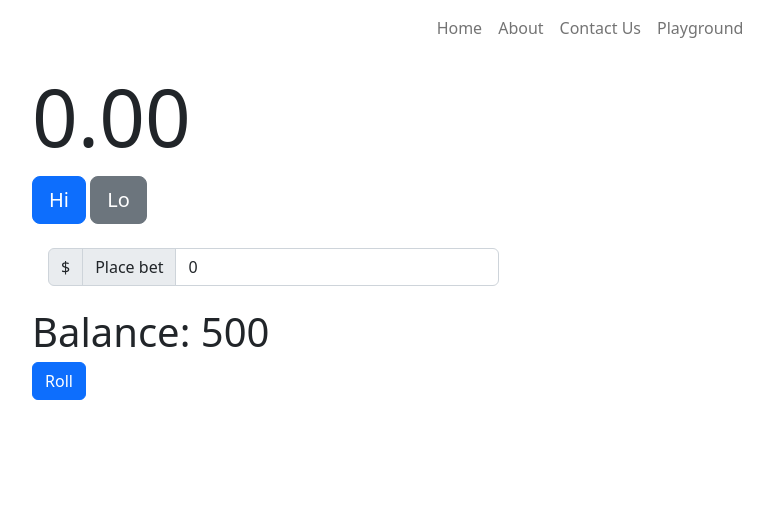
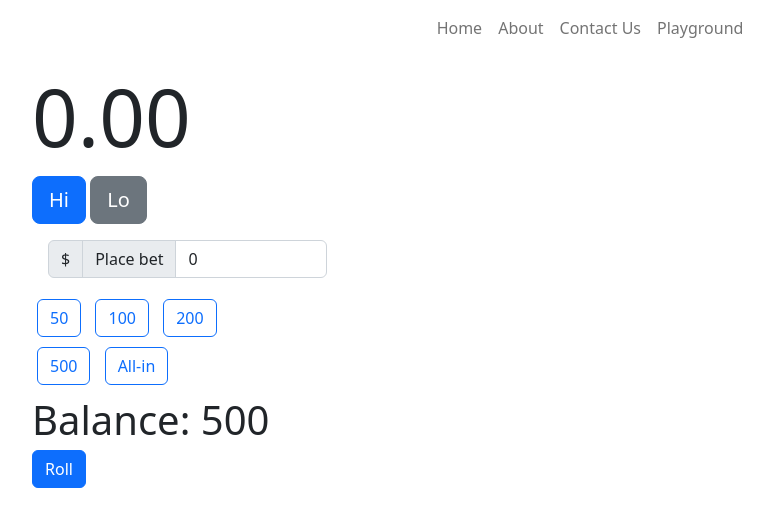
Before and after one commit to jaredkristopher/myportfolio, a React (Create React App) app: page /playground in a window 1280 px wide. Shown: the top 526 px of the page, without its empty margins (50-823 px from the left). Built offline with nearby package versions, Linux system fonts and the light colour scheme.

Commit message:
Updated Playground

```diff
--- a/src/Components/Playground/index.js
+++ b/src/Components/Playground/index.js
@@ -66,14 +66,28 @@ class Playground extends React.Component {
   updateInputValue(event) {
     const val = event.target.value;
     // ...
+    console.log(val.replace(/[|&;$%@"<>()+,]/g, ""));
     this.setState({
-      inputValue: val,
+      inputValue: val.replace(/\D/g, "", ""),
     });
+  }
+
+  handleInput(e) {
+    console.log(e.target.value);
+    this.state.inputValue = e.target.value;
+    this.setState({});
   }
 
   render() {
     return (
-      <div style={{  display: "flex"  ,width: "100%", justifyContent: "center" , alignContent:"center"}}>
+      <div
+        style={{
+          display: "flex",
+          width: "100%",
+          justifyContent: "center",
+          alignContent: "center",
+        }}
+      >
         <Container>
           <div style={{ fontSize: "10vh" }}>
             {this.state.random.toFixed(2) + " " + this.state.text}
@@ -94,8 +108,8 @@ class Playground extends React.Component {
               Lo
             </Button>
           </div>
-          <Row>
-            <Col xs={5}>
+          <Col>
+            <Col xs={3}>
               <InputGroup className="m-3">
                 <InputGroup.Text>$</InputGroup.Text>
                 <InputGroup.Text>Place bet</InputGroup.Text>
@@ -106,10 +120,58 @@ class Playground extends React.Component {
                 />
               </InputGroup>
             </Col>
+            <Col xs={7}>
+              <Col>
+                <Col>
+                  <Button
+                    style={{ margin: "5px" }}
+                    variant="outline-primary"
+                    value="50"
+                    onClick={(e) => this.handleInput(e, "value")}
+                  >
+                    50
+                  </Button>{" "}
+                  <Button
+                    style={{ margin: "5px" }}
+                    variant="outline-primary"
+                    value="100"
+                    onClick={(e) => this.handleInput(e, "value")}
+                  >
+                    100
+                  </Button>{" "}
+                  <Button
+                    style={{ margin: "5px" }}
+                    variant="outline-primary"
+                    value="200"
+                    onClick={(e) => this.handleInput(e, "value")}
+                  >
+                    200
+                  </Button>{" "}
+                </Col>
+                <Col>
+                  <Button
+                    style={{ margin: "5px" }}
+                    variant="outline-primary"
+                    value="500"
+                    onClick={(e) => this.handleInput(e, "value")}
+                  >
+                    500
+                  </Button>{" "}
+                  <Button
+                    style={{ margin: "5px" }}
+                    variant="outline-primary"
+                    value={this.state.balance}
+                    onClick={(e) => this.handleInput(e, "value")}
+                  >
+                    All-in
+                  </Button>{" "}
+                </Col>
+              </Col>
+            </Col>
             <div style={{ fontSize: "5vh" }}>
               {"Balance:" + " " + this.state.balance}
             </div>
-          </Row>
+          </Col>
           <Button onClick={this.handleClick.bind(this)}>Roll</Button>
         </Container>
       </div>
```
